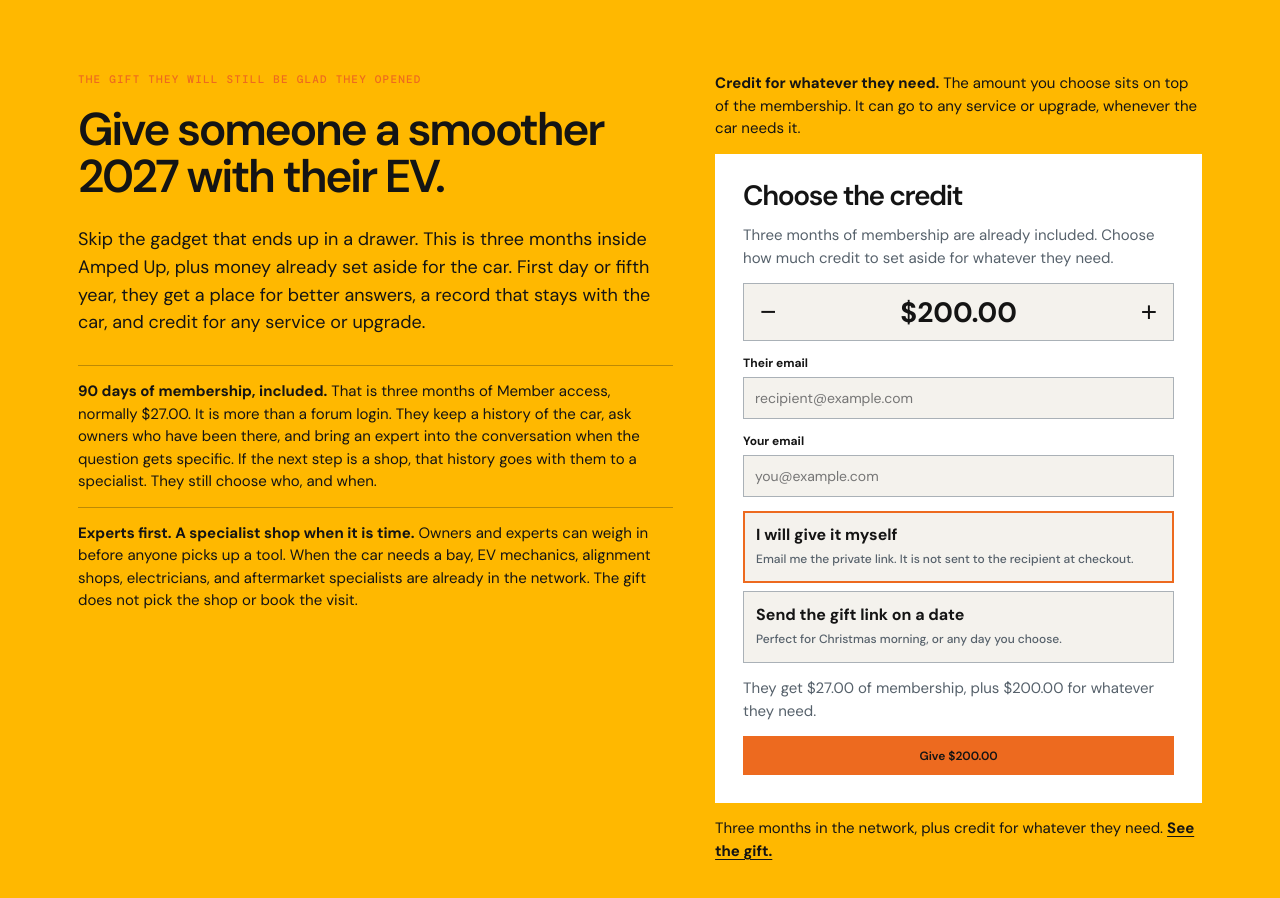
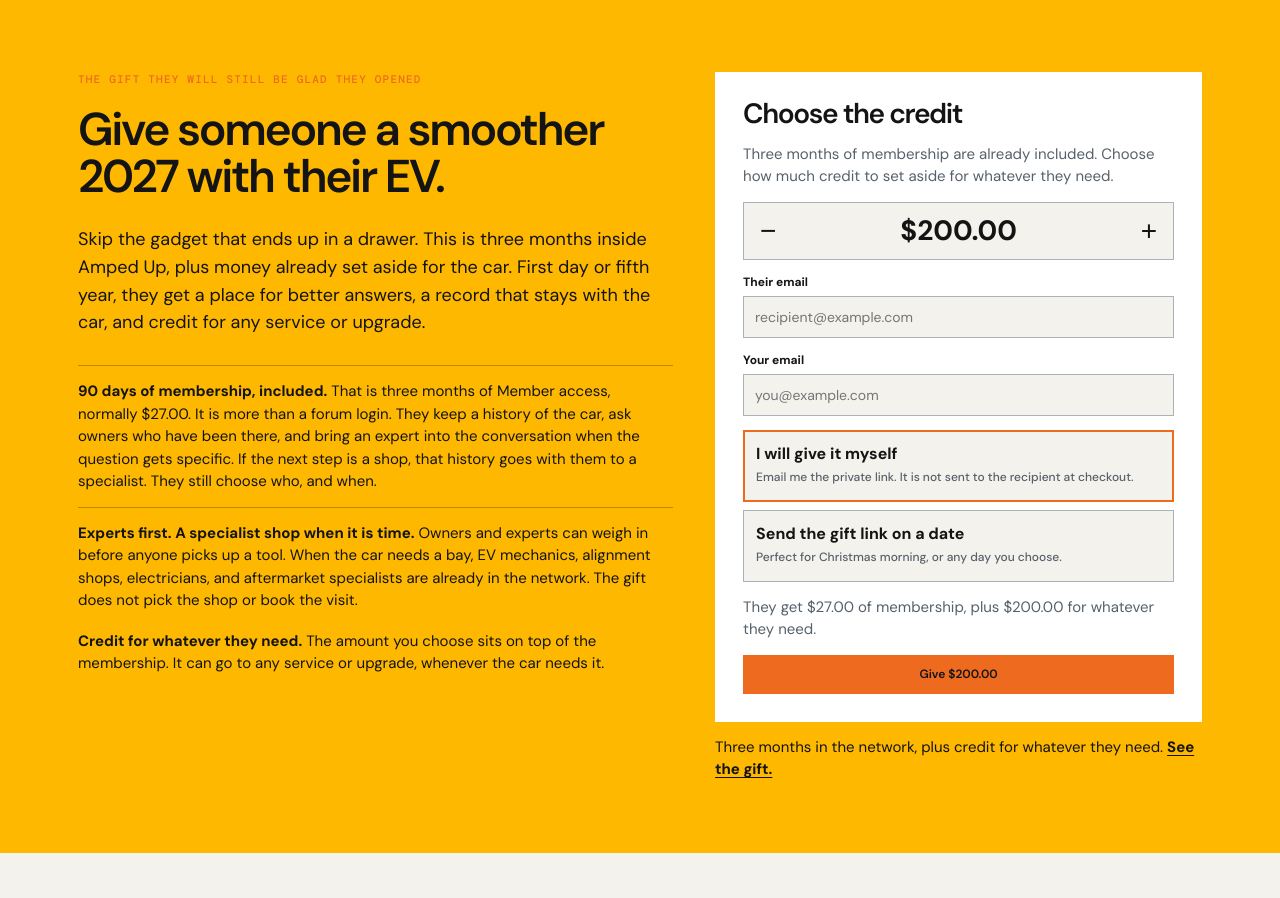
Before and after one commit to erichester76/volt-yard, a Next.js app: page /black-friday in a window 1280 px wide. Shown: the top 898 px of the page. After the commit the page ends 853 px from the top, so only its background shows below. Built offline with nearby package versions, Linux system fonts and the light colour scheme; no server answers; the database is empty; a web font is replaced by a local one.

Commit message:
style: move the credit line back to the left column

```diff
--- a/app/black-friday/page.tsx
+++ b/app/black-friday/page.tsx
@@ -57,9 +57,9 @@ export default function BlackFridayPage() {
           <li><b>{giftMembershipDays} days of membership, included.</b> That is three months of Member access, normally {money(giftMembershipValueCents)}. It is more than a forum login. They keep a history of the car, ask owners who have been there, and bring an expert into the conversation when the question gets specific. If the next step is a shop, that history goes with them to a specialist. They still choose who, and when.</li>
           <li><b>Experts first. A specialist shop when it is time.</b> Owners and experts can weigh in before anyone picks up a tool. When the car needs a bay, EV mechanics, alignment shops, electricians, and aftermarket specialists are already in the network. The gift does not pick the shop or book the visit.</li>
         </ol>
+        <p className="gift-offer-limit"><b>Credit for whatever they need.</b> The amount you choose sits on top of the membership. It can go to any service or upgrade, whenever the car needs it.</p>
       </div>
       <div className="gift-offer-aside">
-        <p className="gift-offer-limit"><b>Credit for whatever they need.</b> The amount you choose sits on top of the membership. It can go to any service or upgrade, whenever the car needs it.</p>
         <CatalogTeaser compact title="The credit can go to things like" />
         <form className="gift-offer-form" onSubmit={buy}>
           <h2>Choose the credit</h2>
```
